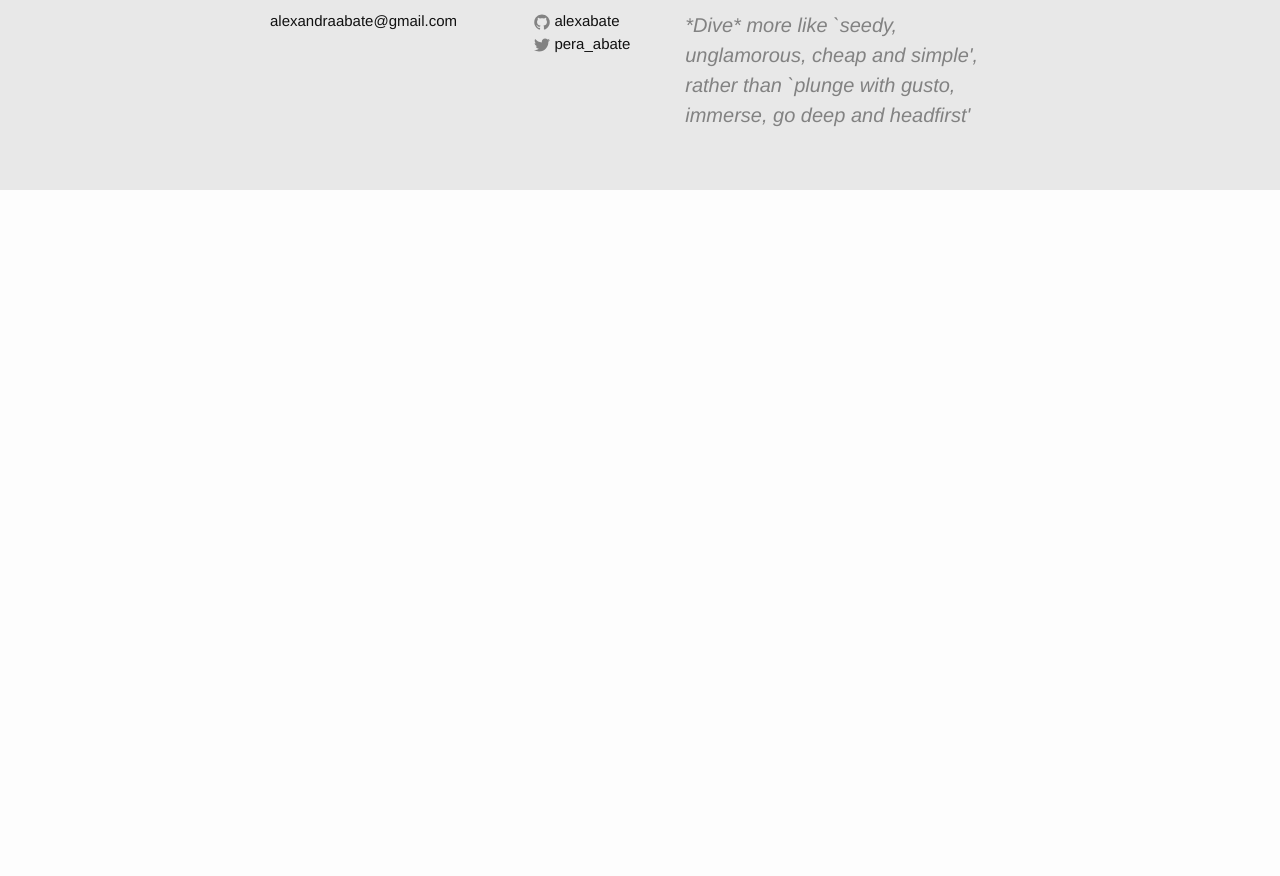
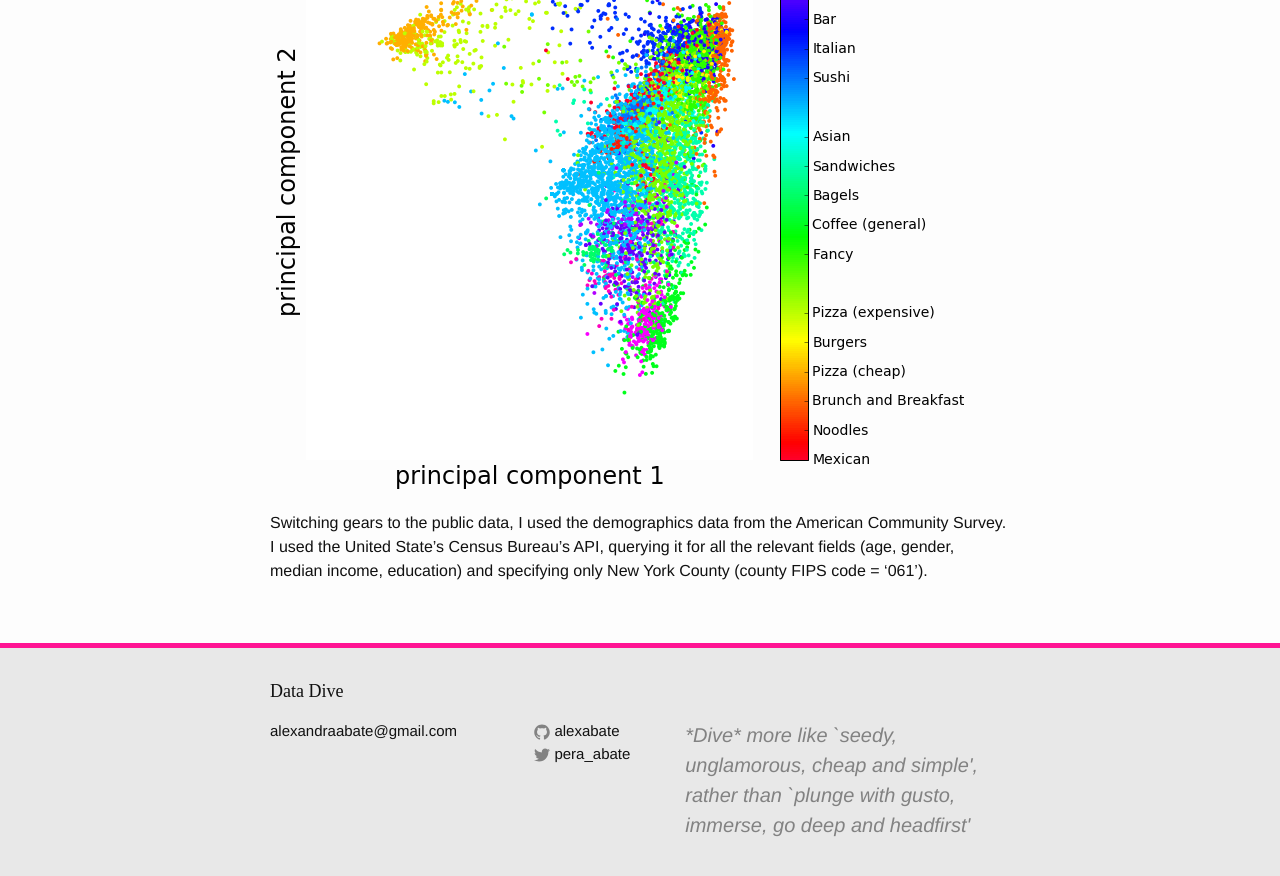
Before and after one commit to alexabate/alexabate.github.io, a Jekyll site: the page built from _posts/2016-10-03-market-insight.md, in a window 1280 px wide and 900 px high, scrolled down 2267 px. Shown: the top 876 px of the window. Built offline with Jekyll 4.4.1, drawn with Linux system fonts in a browser that asks for light colours; some web fonts are replaced; before the commit the page ends 2457 px from its top, so only the background shows below that.

Commit message:
Update 2016-10-03-market-insight.md

```diff
--- a/_posts/2016-10-03-market-insight.md
+++ b/_posts/2016-10-03-market-insight.md
@@ -49,3 +49,8 @@ I validated the clusters (and the choice of k=20) by studying the frequencies of
 * Bubble Tea Shop (Tea and Boba): tea, bubble, bubble tea, milk, green tea
 
 In most cases the most frequent Foursquare category is assigned to be the label of that cluster. However, except when there is a word in brackets after it, this is assigned to be the label instead. A couple of notes about the labelling: the "pizza" labels were assigned by looking at the price differences between the two clusters: one was clearly skewed low and the other high. The "Starbucks" label was assigned because 99% of all the restaurants in this cluster were Starbucks, while zero of the restaurants in the other coffee category were Starbucks.
+
+![png]({{ BASE_PATH }}/images/pca.png)
+
+
+Switching gears to the public data, I used the demographics data from the American Community Survey. I used the United State's Census Bureau's [API](https://www.census.gov/developers/), querying it for all the relevant fields (age, gender, median income, education) and specifying only New York County (county FIPS code = '061').
```
